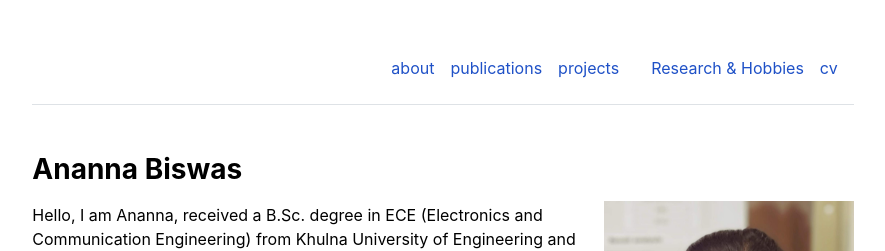
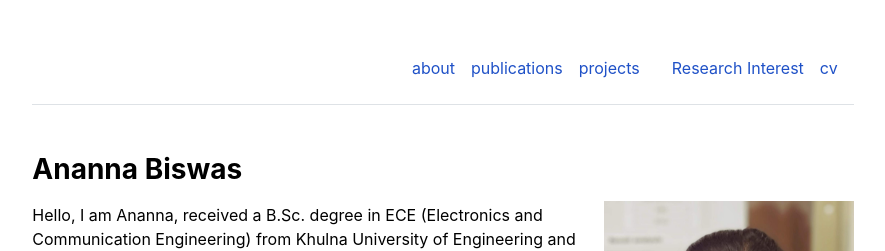
Before and after one commit to Anannabiswas/anannabiswas.github.io, a Jekyll site: the page built from index.md, in a window 1280 px wide. Shown: the top 251 px of the page, without its empty margins (197-1082 px from the left). Built offline with Jekyll 4.4.1, drawn with Linux system fonts in a browser that asks for light colours.

Commit message:
Update settings.yml

```diff
--- a/_data/settings.yml
+++ b/_data/settings.yml
@@ -4,7 +4,7 @@ menu:
 - {name: 'publications', url: '/publications'}
 - {name: 'projects', url: '/projects'}
 - #{name: 'courses', url: '/courses'}
-- {name: 'Research & Hobbies', url: '/Research and Hobbies'}
+- {name: 'Research Interest', url: '/Research Interest'}
 - {name: 'cv', url: '/assets/cv/Ananna_CV.pdf'}
 
 
```
